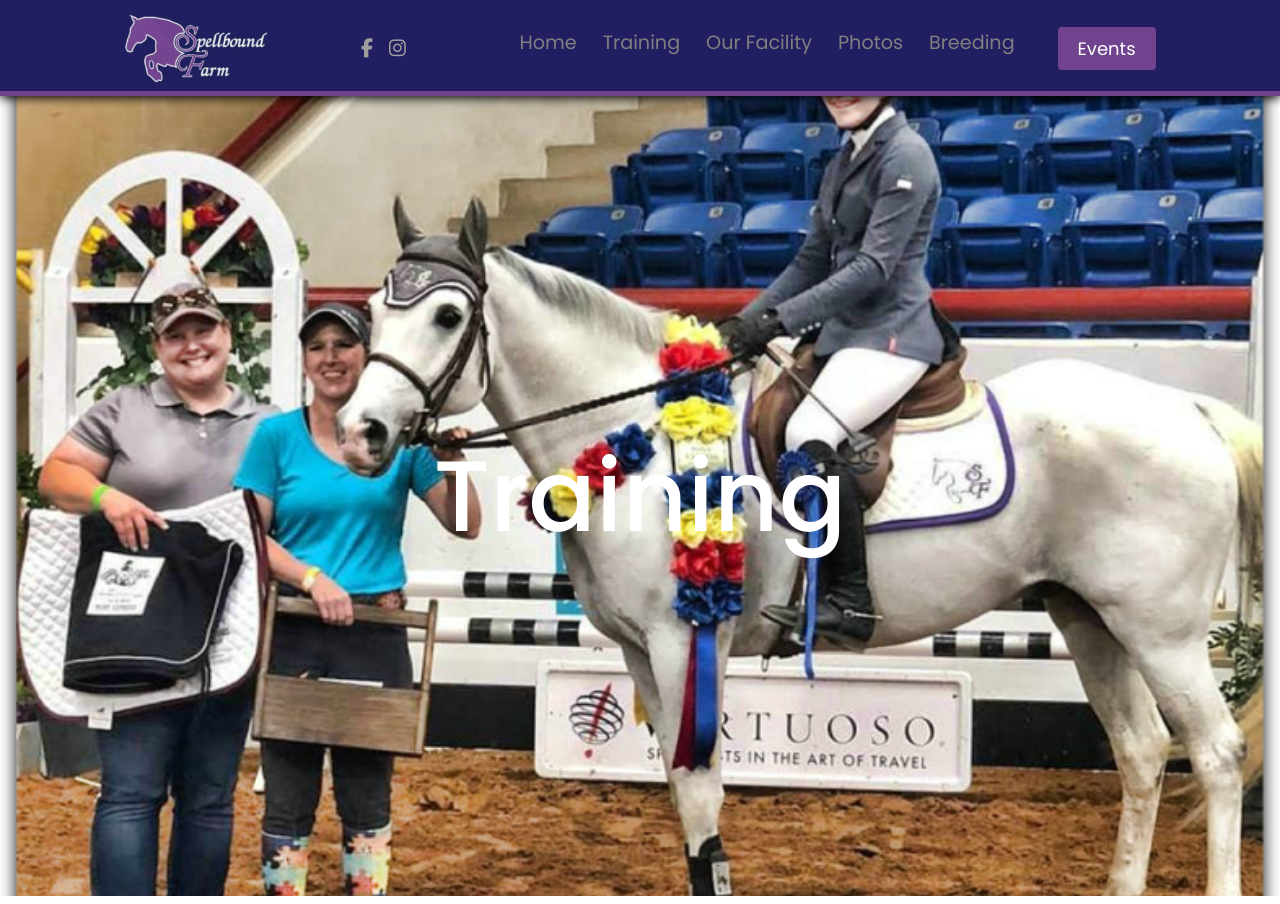
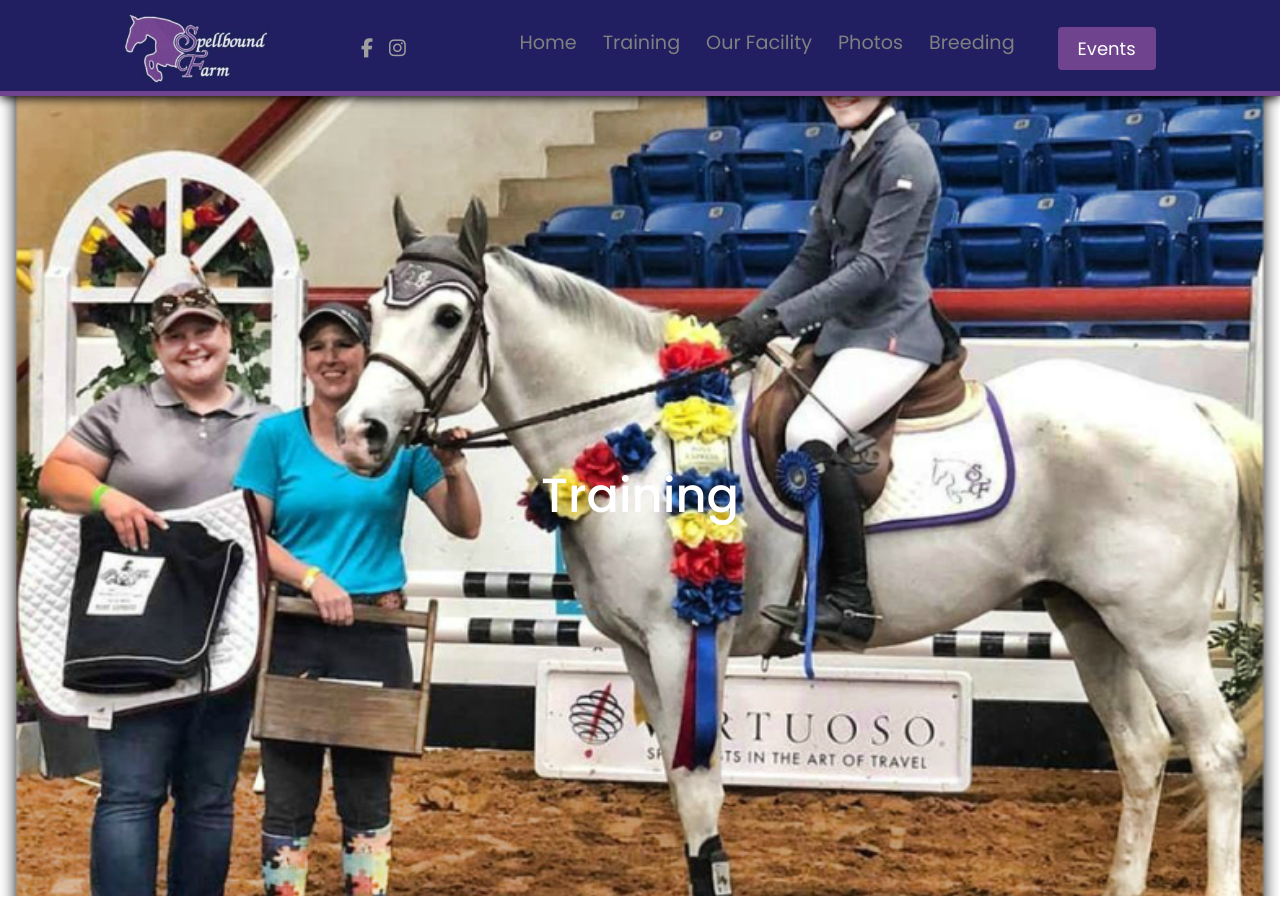
Before and after one commit to supermonkey74/SBF-React, a React (Create React App) app: page /training in a window 1280 px wide. Built offline with nearby package versions, Linux system fonts and the light colour scheme; some icons are missing; the HTML template or start-up script is replaced by a standard one.

Commit message:
Added training link in nav - training css file

```diff
--- a/src/App.css
+++ b/src/App.css
@@ -19,8 +19,7 @@
 .contact,
 .events,
 .sales,
-.social,
-.training{
+.social{
   display: flex;
   height: 100vh;
   align-items: center;
--- a/src/Components/Navbar.js
+++ b/src/Components/Navbar.js
@@ -56,7 +56,7 @@ function Navbar() {
             onMouseLeave={onMouseLeave}
           >
             <Link
-              to='/services'
+              to='/training'
               className='nav-links '
               onClick={closeMobileMenu}
             >
--- a/src/Components/pages/Training.js
+++ b/src/Components/pages/Training.js
@@ -1,4 +1,5 @@
 import React from 'react';
+import './training.css';
 
 export default function Training() {
 
--- /dev/null
+++ b/src/Components/pages/training.css
@@ -0,0 +1,7 @@
+.training{
+    display: flex;
+    height: 100vh;
+    align-items: center;
+    justify-content: center;
+    font-size: 3rem;
+  }
```
